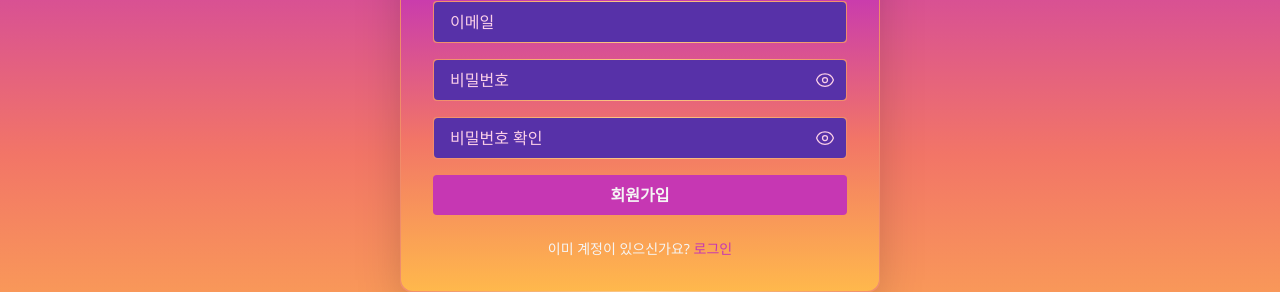
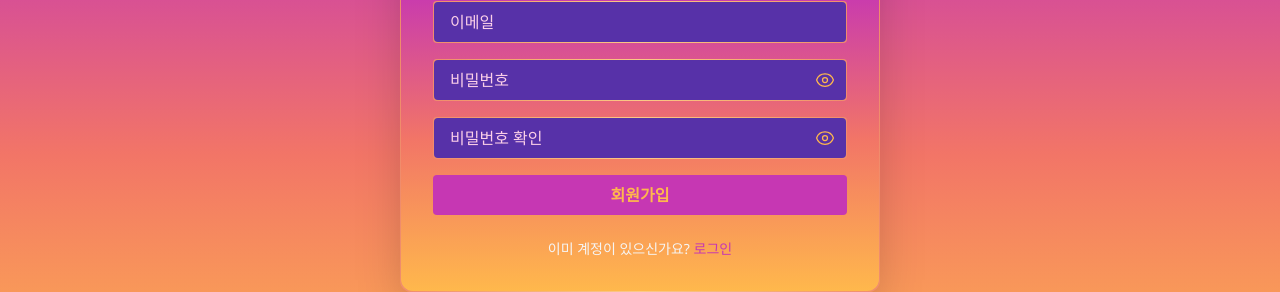
Before and after one commit to HarryKim24/CryptoFolio, a Next.js app: page /register in a window 1280 px wide. Shown: the part 379-671 px from the top of the page. Built offline with nearby package versions, Linux system fonts and the light colour scheme; no server answers.

Commit message:
로그인/회원가입 페이지 foucs 스타일 수정

```diff
--- a/src/app/(auth)/login/page.tsx
+++ b/src/app/(auth)/login/page.tsx
@@ -83,16 +83,16 @@ const LoginPage = () => {
             className="absolute right-3 top-1/2 -translate-y-1/2"
           >
             {showPassword ? (
-              <EyeSlashIcon className="h-5 w-5 text-pink-200 hover:text-white" />
+              <EyeSlashIcon className="h-5 w-5 text-third focus:outline-none" />
             ) : (
-              <EyeIcon className="h-5 w-5 text-pink-200 hover:text-white" />
+              <EyeIcon className="h-5 w-5 text-third focus:outline-none" />
             )}
           </button>
         </div>
 
         <button
           onClick={handleLogin}
-          className="w-full py-2 px-4 bg-secondary text-neutral-100 font-semibold rounded hover:brightness-105 transition"
+          className="w-full py-2 px-4 bg-secondary text-neutral-100 font-semibold rounded hover:brightness-105 transition focus:outline-none focus:ring-2 focus:ring-third"
         >
           로그인
         </button>
@@ -100,7 +100,7 @@ const LoginPage = () => {
 
       <div className="text-sm text-center text-neutral-100 mt-6">
         계정이 없으신가요?{" "}
-        <Link href="/register" className="text-secondary hover:underline">
+        <Link href="/register" className="text-secondary hover:underline focus:outline-none">
           회원가입
         </Link>
       </div>
--- a/src/app/(auth)/register/page.tsx
+++ b/src/app/(auth)/register/page.tsx
@@ -110,9 +110,9 @@ const RegisterPage = () => {
             className="absolute right-3 top-1/2 -translate-y-1/2"
           >
             {showPassword ? (
-              <EyeSlashIcon className="h-5 w-5 text-pink-200 hover:text-white" />
+              <EyeSlashIcon className="h-5 w-5 text-third focus:outline-none" />
             ) : (
-              <EyeIcon className="h-5 w-5 text-pink-200 hover:text-white" />
+              <EyeIcon className="h-5 w-5 text-third focus:outline-none" />
             )}
           </button>
         </div>
@@ -131,16 +131,16 @@ const RegisterPage = () => {
             className="absolute right-3 top-1/2 -translate-y-1/2"
           >
             {showConfirmPassword ? (
-              <EyeSlashIcon className="h-5 w-5 text-pink-200 hover:text-white" />
+              <EyeSlashIcon className="h-5 w-5 text-third focus:outline-none" />
             ) : (
-              <EyeIcon className="h-5 w-5 text-pink-200 hover:text-white" />
+              <EyeIcon className="h-5 w-5 text-third focus:outline-none" />
             )}
           </button>
         </div>
 
         <button
           onClick={handleRegister}
-          className="w-full py-2 px-4 bg-secondary text-neutral-100 font-semibold rounded hover:brightness-105 transition"
+          className="w-full py-2 px-4 bg-secondary font-semibold rounded hover:brightness-105 transition focus:outline-none text-third focus:ring-2 focus:ring-third"
         >
           회원가입
         </button>
@@ -148,7 +148,7 @@ const RegisterPage = () => {
 
       <div className="text-sm text-center text-neutral-100 mt-6">
         이미 계정이 있으신가요?{" "}
-        <Link href="/login" className="text-secondary hover:underline">
+        <Link href="/login" className="text-secondary hover:underline focus:outline-none">
           로그인
         </Link>
       </div>
```
